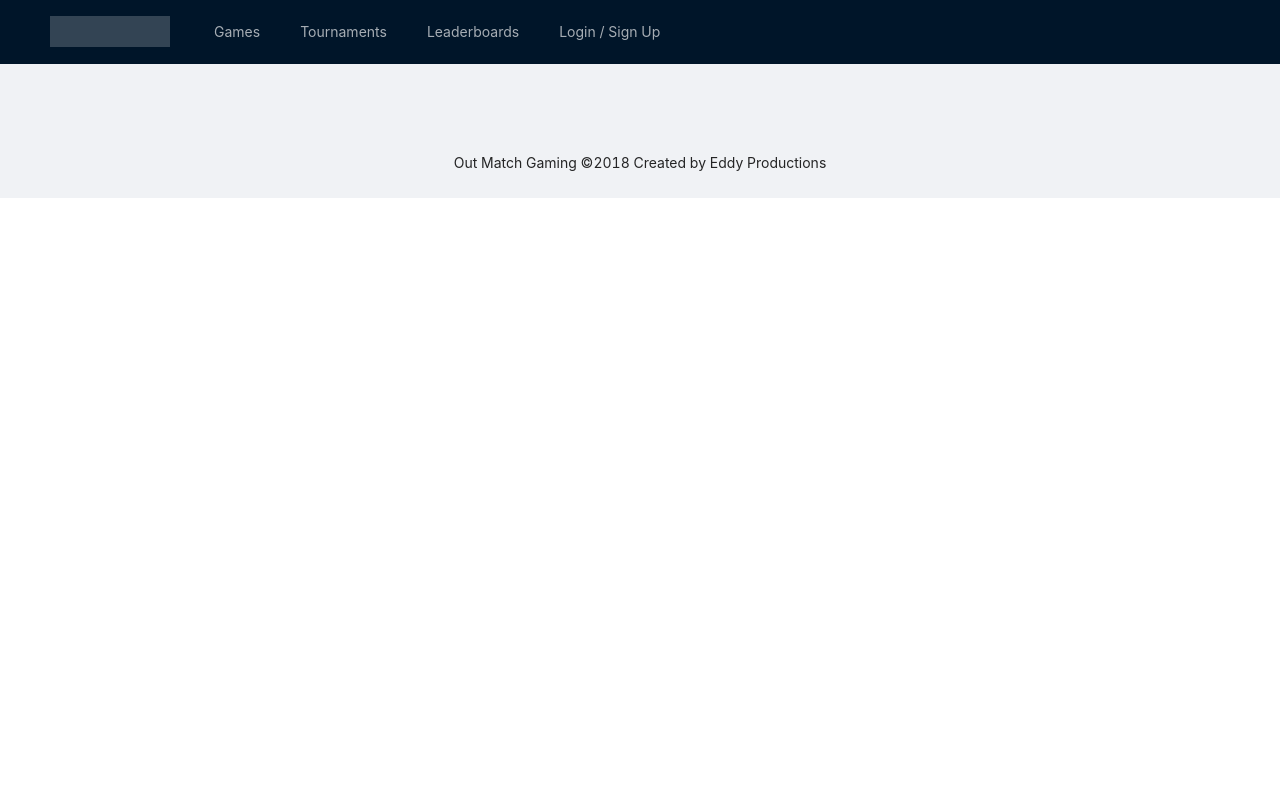
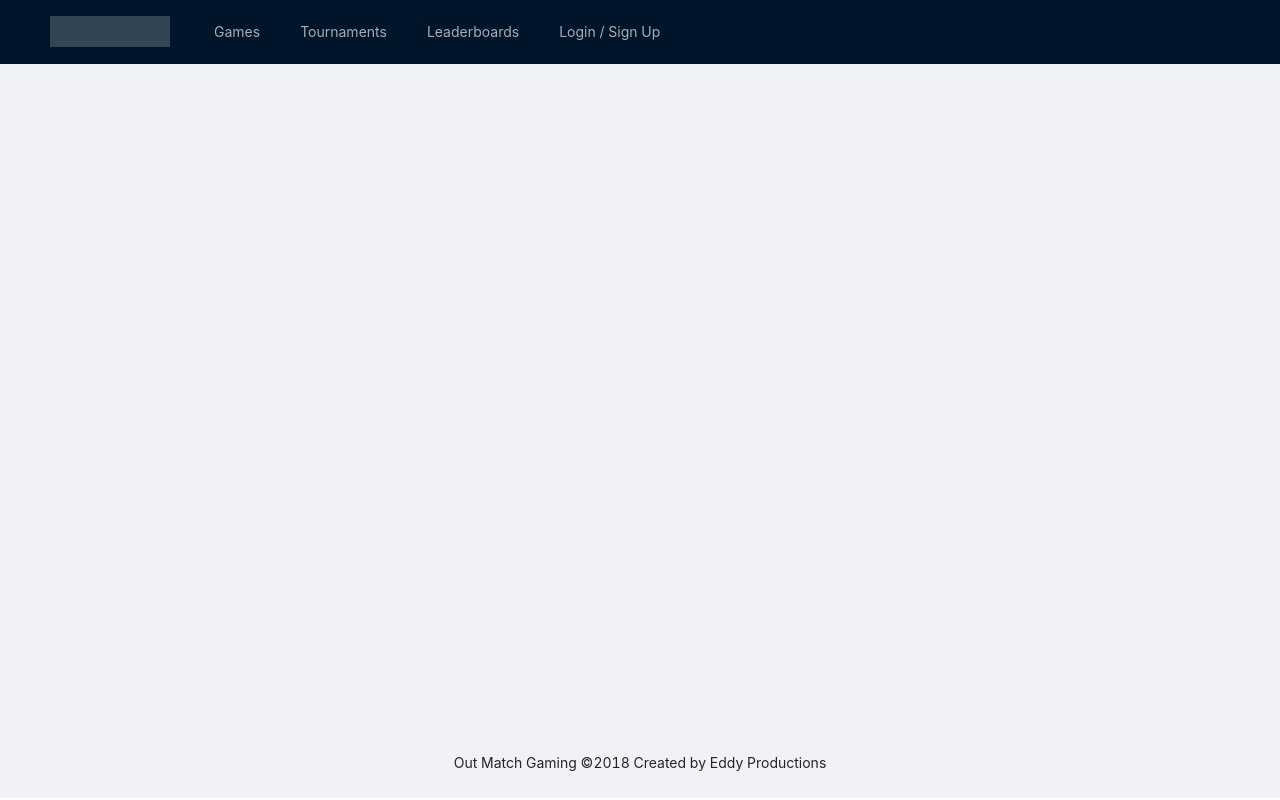
Before and after one commit to EddySum/outmatchgaming-front, a React (Create React App) app: page / in a window 1280 px wide. Built offline with nearby package versions, Linux system fonts and the light colour scheme.

Commit message:
added min content height

```diff
--- a/src/App.css
+++ b/src/App.css
@@ -1,3 +1,3 @@
-.site-layout .site-layout-background {
-  background: #fff;
+.site-layout {
+  min-height: calc(100vh - 200px) !important;
 }
```
